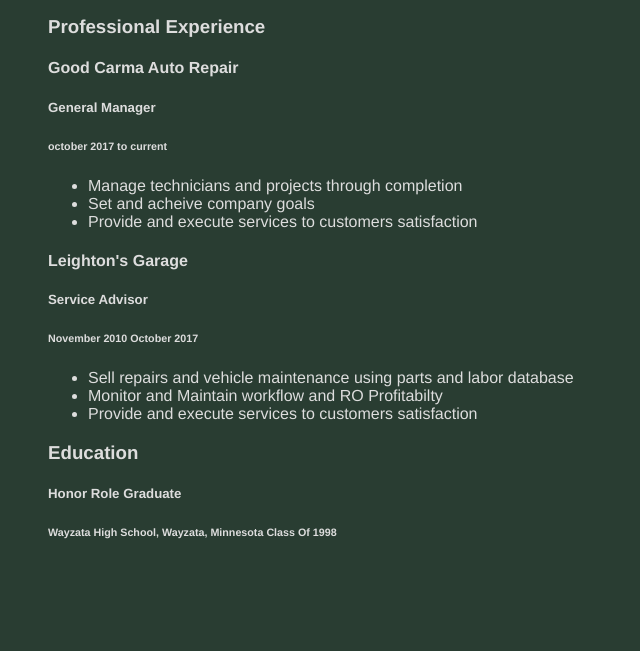
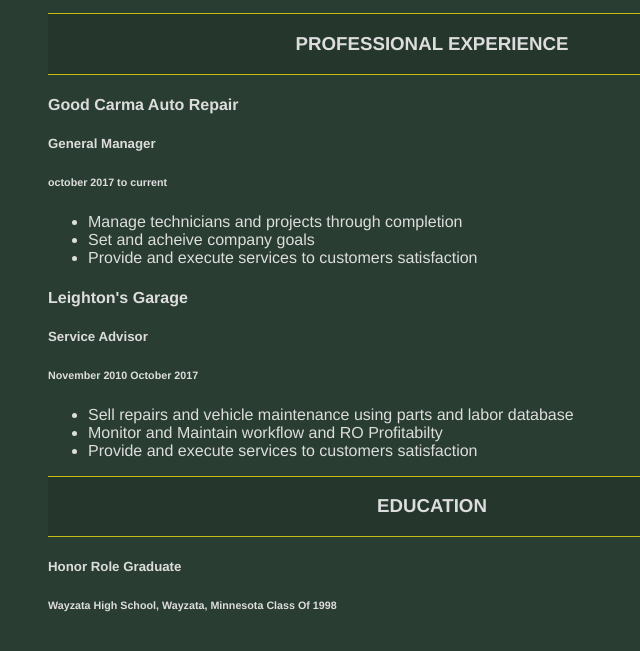
Before and after one commit to Kfcullinan/kfcullinan.github.io, a plain HTML site: page index.html in a window 1280 px wide. Shown: the part 207-858 px from the top of the page, without its empty margins (208-848 px from the left). Drawn offline with Linux system fonts and the light colour scheme.

Commit message:
Update index.html

```diff
--- a/index.html
+++ b/index.html
@@ -12,7 +12,7 @@
   <P>Highly motivated Tech enthusiast and knowledge seeker looking for a change
   </div>
 
-    <div class=exp-"header">
+    <div class="exp-header">
       <h3>Professional Experience</h3>
     </div>
 
@@ -40,7 +40,7 @@
       </ul></ul>
     </div>
 
-<div class=exp-"header">
+<div class="exp-header">
       <h3>Education</h3>
     </div>
 
```
